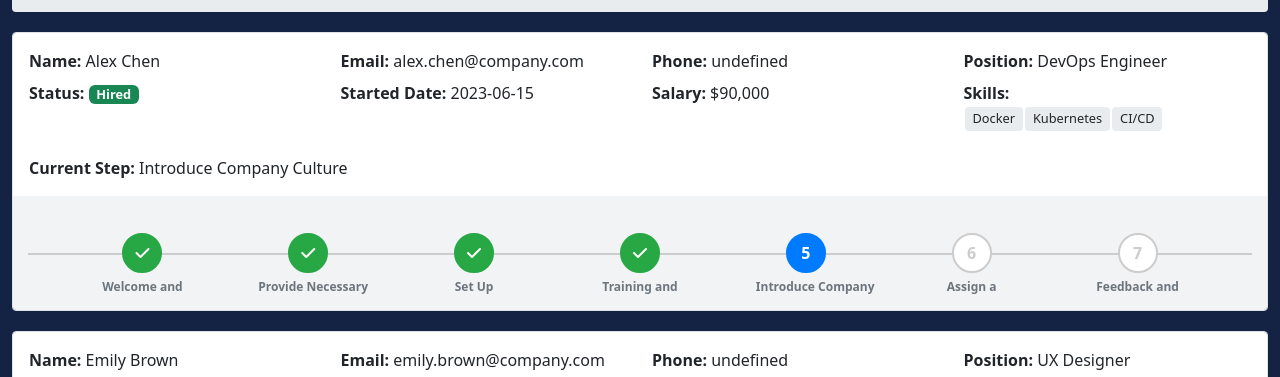
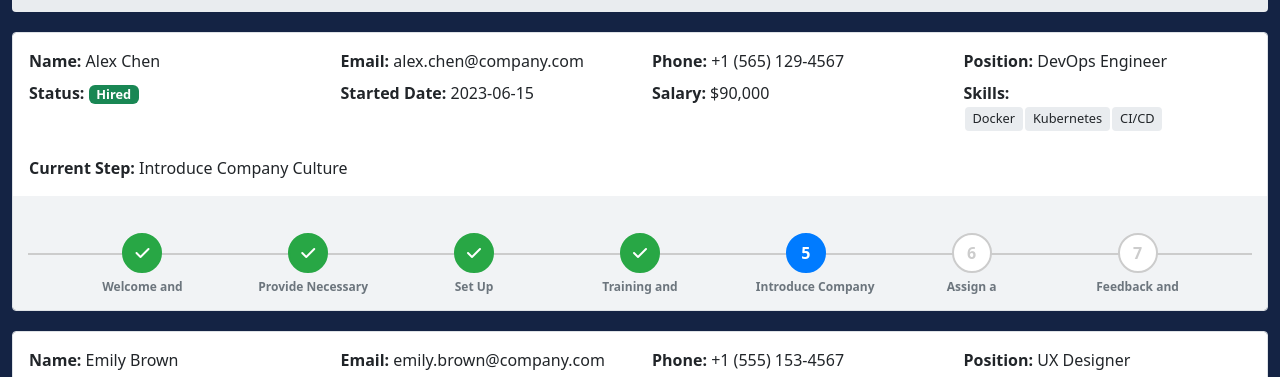
Before and after one commit to roeiredlerabra/Employee-Onboarding, a plain HTML site: page index.html in a window 1280 px wide. Shown: the part 259-636 px from the top of the page. Drawn offline with nearby package versions, Linux system fonts and the light colour scheme.

Commit message:
Update index.html

```diff
--- a/index.html
+++ b/index.html
@@ -201,6 +201,7 @@
     "email": "jane.smith@company.com",
     "position": "Marketing Manager",
     "status": "Pending",
+        "phone": "+1 (555) 123-4562",
     "sub_status": "Final Interview",
     "started_date": null,
     "salary": null,
@@ -216,6 +217,7 @@
     "email": "mike.johnson@company.com",
     "position": "Data Analyst",
     "status": "Hired",
+        "phone": "+1 (555) 123-4564",
     "sub_status": "Set Up Workspace and Equipment",
     "started_date": "2023-05-15",
     "salary": 75000,
@@ -231,6 +233,7 @@
     "email": "emily.brown@company.com",
     "position": "UX Designer",
     "status": "Rejected",
+        "phone": "+1 (555) 153-4567",
     "sub_status": "Rejection Notice",
     "started_date": null,
     "salary": null,
@@ -246,6 +249,7 @@
     "email": "alex.chen@company.com",
     "position": "DevOps Engineer",
     "status": "Hired",
+        "phone": "+1 (565) 129-4567",
     "sub_status": "Introduce Company Culture",
     "started_date": "2023-06-15",
     "salary": 90000,
```
